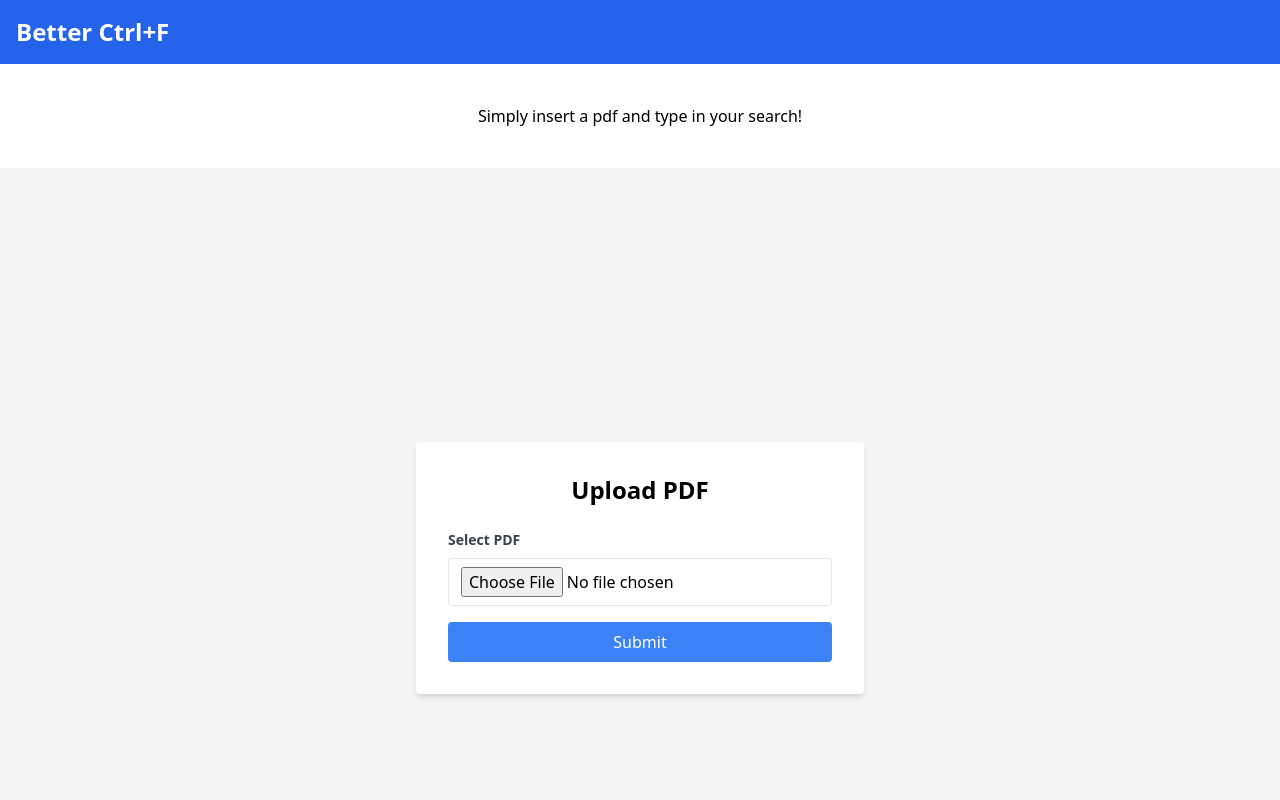
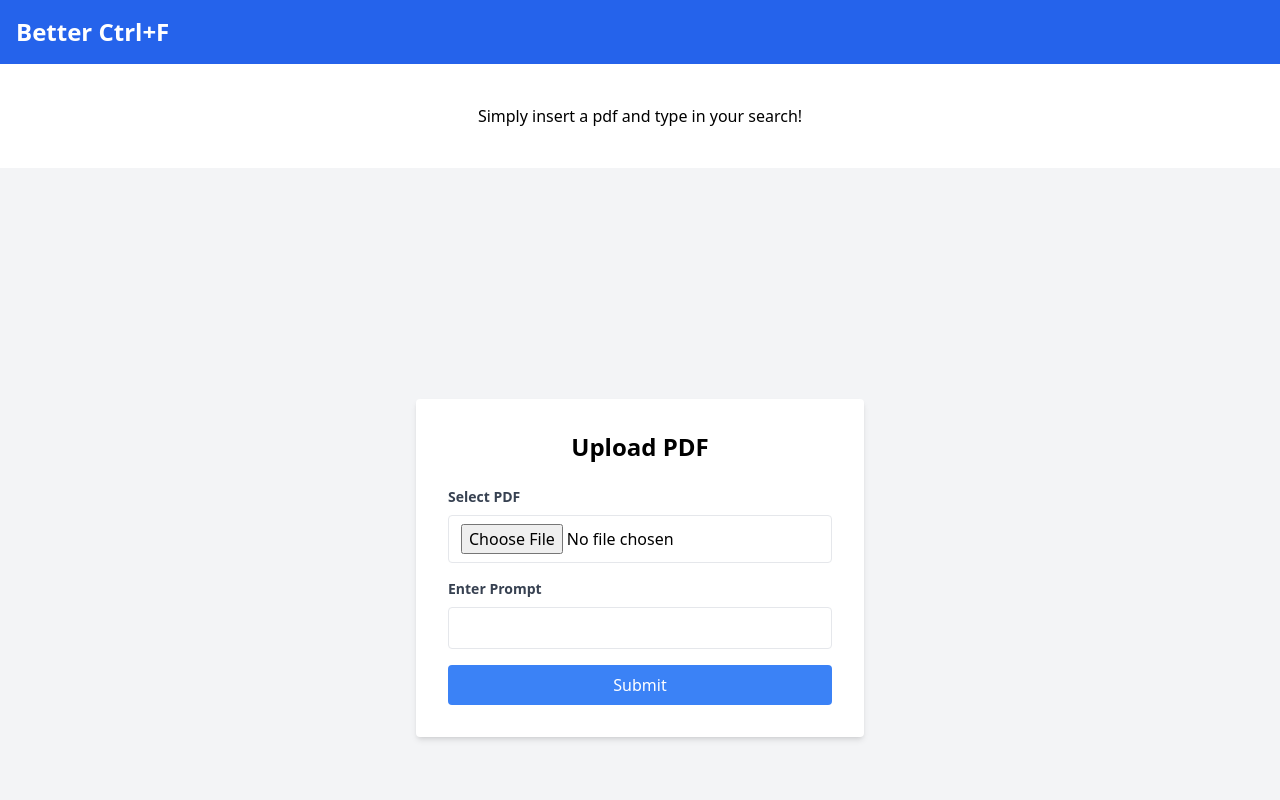
Before and after one commit to allim132/betterCtrlF, a React (Vite) app in the folder client/: page / in a window 1280 px wide. Shown: the top 800 px of the page. Built offline with nearby package versions, Linux system fonts and the light colour scheme.

Commit message:
<feat>: This commit will add a user prompt area.

```diff
--- a/client/package.json
+++ b/client/package.json
@@ -13,6 +13,8 @@
     "@fileforge/pdfreader": "^0.1.43",
     "@react-pdf-viewer/core": "^3.12.0",
     "@react-pdf-viewer/default-layout": "^3.12.0",
+    "pdfjs": "^2.5.3",
+    "pdfjs-dist": "^4.7.76",
     "react": "^18.3.1",
     "react-dom": "^18.3.1"
   },
--- a/client/src/components/PDFViewer.jsx
+++ /dev/null
@@ -1,16 +0,0 @@
-import React from "react"
-import { Root, Viewport, Pages, Page, CanvasLayer } from "@fileforge/pdfreader"
-
-const MyPDFReader = ({ fileURL }) => (
-  <Root fileURL={fileURL}>
-    <Viewport>
-      <Pages>
-        <Page>
-          <CanvasLayer />
-        </Page>
-      </Pages>
-    </Viewport>
-  </Root>
-)
-
-export default MyPDFReader
--- a/client/src/components/fileSubmit.jsx
+++ b/client/src/components/fileSubmit.jsx
@@ -6,20 +6,26 @@
   handleSetFile,
 }) {
   const [file, setFile] = useState(null)
+  const [userText, setUserText] = useState("") // New state for user text input
 
   const handleFileChange = (event) => {
     setFile(event.target.files)
+  }
+
+  const handleTextChange = (event) => {
+    setUserText(event.target.value) // Update state with user input
   }
 
   const handleSubmit = (event) => {
     event.preventDefault()
 
     if (file) {
-      handleSetFileName(file[0].name)
+      handleSetFileName(file.name)
       handleSetFile(file)
       handleHasSubmitted(true)
 
       console.log("File submitted:", file)
+      console.log("User text:", userText) // Log the user input text
     } else {
       console.log("No file selected")
     }
@@ -46,6 +52,22 @@
             />
           </div>
 
+          <div className="mb-4">
+            <label
+              className="block text-gray-700 text-sm font-bold mb-2"
+              htmlFor="userText"
+            >
+              Enter Prompt
+            </label>
+            <input
+              type="text"
+              id="userText"
+              value={userText}
+              onChange={handleTextChange}
+              className="w-full px-3 py-2 border rounded focus:outline-none focus:ring-2 focus:ring-blue-500"
+            />
+          </div>
+
           <button
             type="submit"
             className="w-full bg-blue-500 text-white py-2 px-4 rounded hover:bg-blue-600 focus:outline-none focus:ring-2 focus:ring-blue-500"
--- a/client/src/pages/DocViewer.jsx
+++ b/client/src/pages/DocViewer.jsx
@@ -1,18 +1,3 @@
-import PDFViewer from "../components/PDFViewer"
-import { useState, useEffect } from "react"
-
 export default function DocViewer({ fileName, file, hasSubmitted }) {
-  const [url, setUrl] = useState(null)
-
-  useEffect(() => {
-    if (file) {
-      const objectUrl = URL.createObjectURL(file)
-      setUrl(objectUrl)
-
-      // Clean up the object URL when the component unmounts or file changes
-      return () => URL.revokeObjectURL(objectUrl)
-    }
-  }, [file])
-
-  return <div>{hasSubmitted && url && <PDFViewer fileURL={url} />}</div>
+  return <div>poop</div>
 }
```
Also changed, not shown: 1 other file (tests, documents, lock files or other folders).
